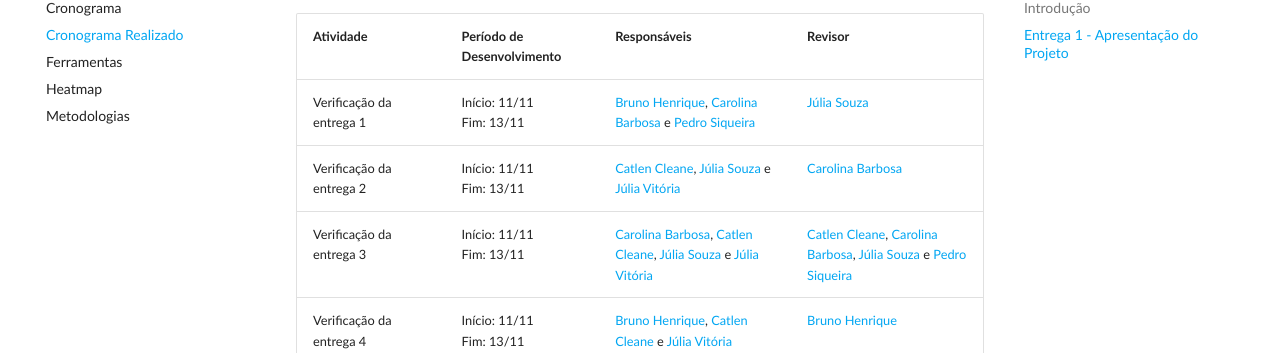
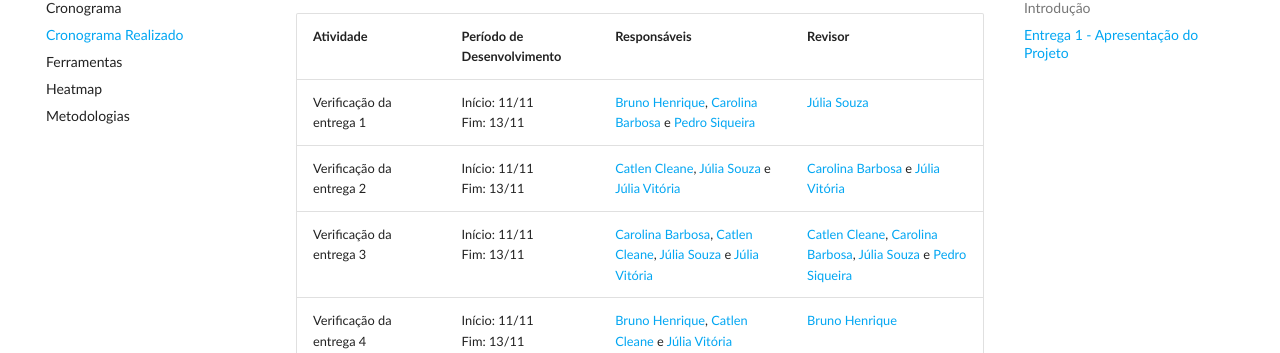
Before and after one commit to Requisitos-de-Software/2023.2-Jitsi, an MkDocs documentation site: the page built from docs/Planejamento/cronograma_realizado.md, in a window 1280 px wide and 900 px high, scrolled down 4060 px. Shown: the part 100-453 px from the top of the window. Built offline with MkDocs 1.6.1 and Material for MkDocs 9.7.7, drawn with Linux system fonts in a browser that asks for light colours; some web fonts are replaced; comment, search, counter and statistics services are not loaded.

Commit message:
doc: corrigindo erro

```diff
--- a/docs/Planejamento/cronograma_realizado.md
+++ b/docs/Planejamento/cronograma_realizado.md
@@ -104,7 +104,7 @@ e <a href="https://github.com/catlenc">Catlen Cleane</a></h6>
 | Atividade | Período de Desenvolvimento  | Responsáveis | Revisor |
 |-----------------------------------|------------------------------|-------------------------------|------------------------|
 | Verificação da entrega 1| Início: 11/11 <br>Fim: 13/11 | [Bruno Henrique](https://github.com/BrunoHenrique00), [Carolina Barbosa](https://github.com/CarolinaBarb) e [Pedro Siqueira](https://github.com/PedroSiq) | [Júlia Souza](https://github.com/JuliaSSouza) |
-| Verificação da entrega 2| Início: 11/11 <br>Fim: 13/11 | [Catlen Cleane](https://github.com/catlenc), [Júlia Souza](https://github.com/JuliaSSouza) e [Júlia Vitória](https://github.com/Juhvitoria4) | [Carolina Barbosa](https://github.com/CarolinaBarb) |
+| Verificação da entrega 2| Início: 11/11 <br>Fim: 13/11 | [Catlen Cleane](https://github.com/catlenc), [Júlia Souza](https://github.com/JuliaSSouza) e [Júlia Vitória](https://github.com/Juhvitoria4) | [Carolina Barbosa](https://github.com/CarolinaBarb) e [Júlia Vitória](https://github.com/Juhvitoria4) |
 | Verificação da entrega 3| Início: 11/11 <br>Fim: 13/11 | [Carolina Barbosa](https://github.com/CarolinaBarb), [Catlen Cleane](https://github.com/catlenc), [Júlia Souza](https://github.com/JuliaSSouza) e [Júlia Vitória](https://github.com/Juhvitoria4) | [Catlen Cleane](https://github.com/catlenc), [Carolina Barbosa](https://github.com/CarolinaBarb), [Júlia Souza](https://github.com/JuliaSSouza) e [Pedro Siqueira](https://github.com/PedroSiq) |
 | Verificação da entrega 4| Início: 11/11 <br>Fim: 13/11 | [Bruno Henrique](https://github.com/BrunoHenrique00), [Catlen Cleane](https://github.com/catlenc) e [Júlia Vitória](https://github.com/Juhvitoria4) | [Bruno Henrique](https://github.com/BrunoHenrique00) |
 | Gravação do vídeo de apresentação | Início: 12/11 <br>Fim: 13/11 | [Todos](https://requisitos-de-software.github.io/2023.2-Jitsi/#equipe)| [Todos](https://requisitos-de-software.github.io/2023.2-Jitsi/#equipe)|
```
